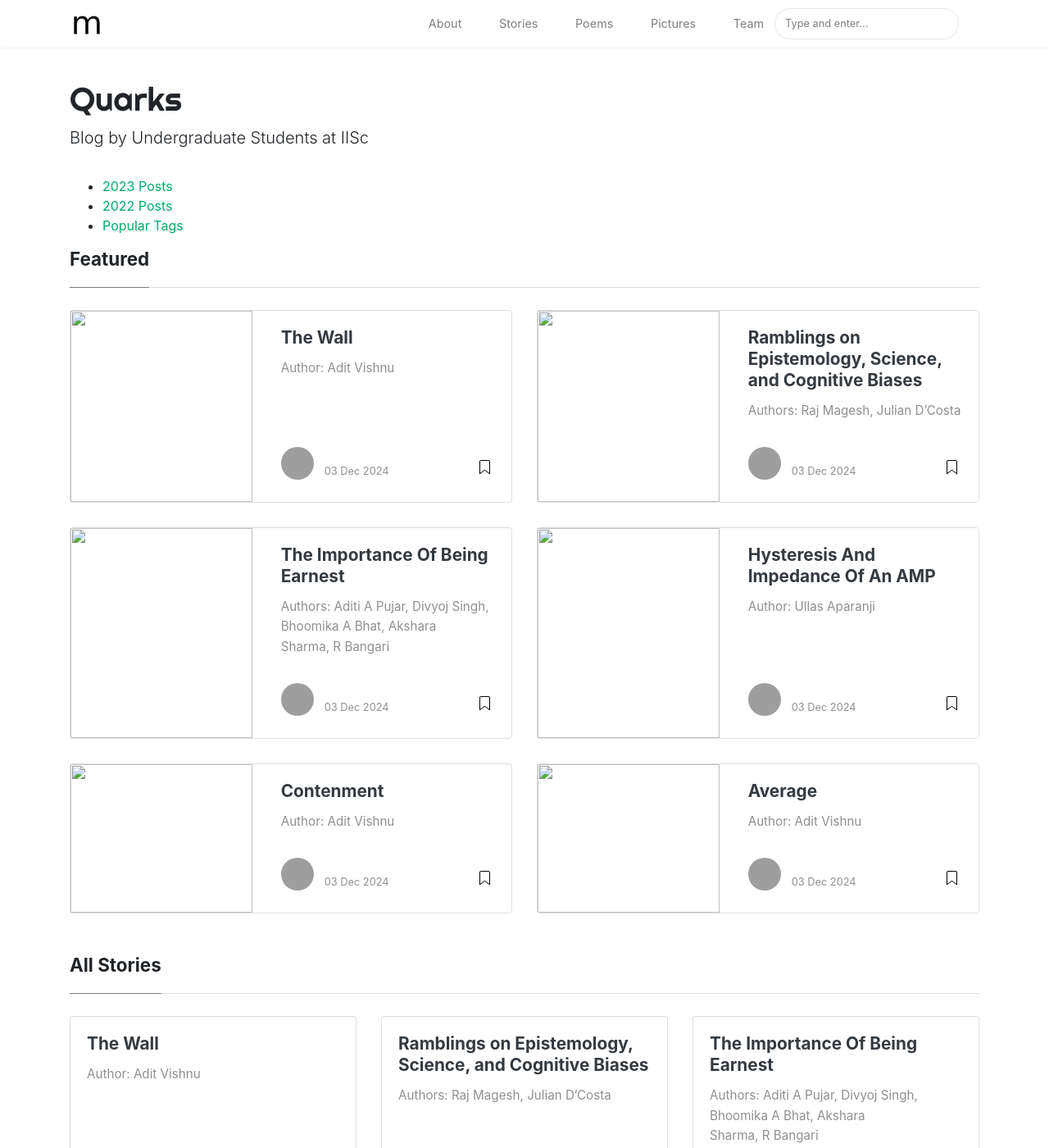
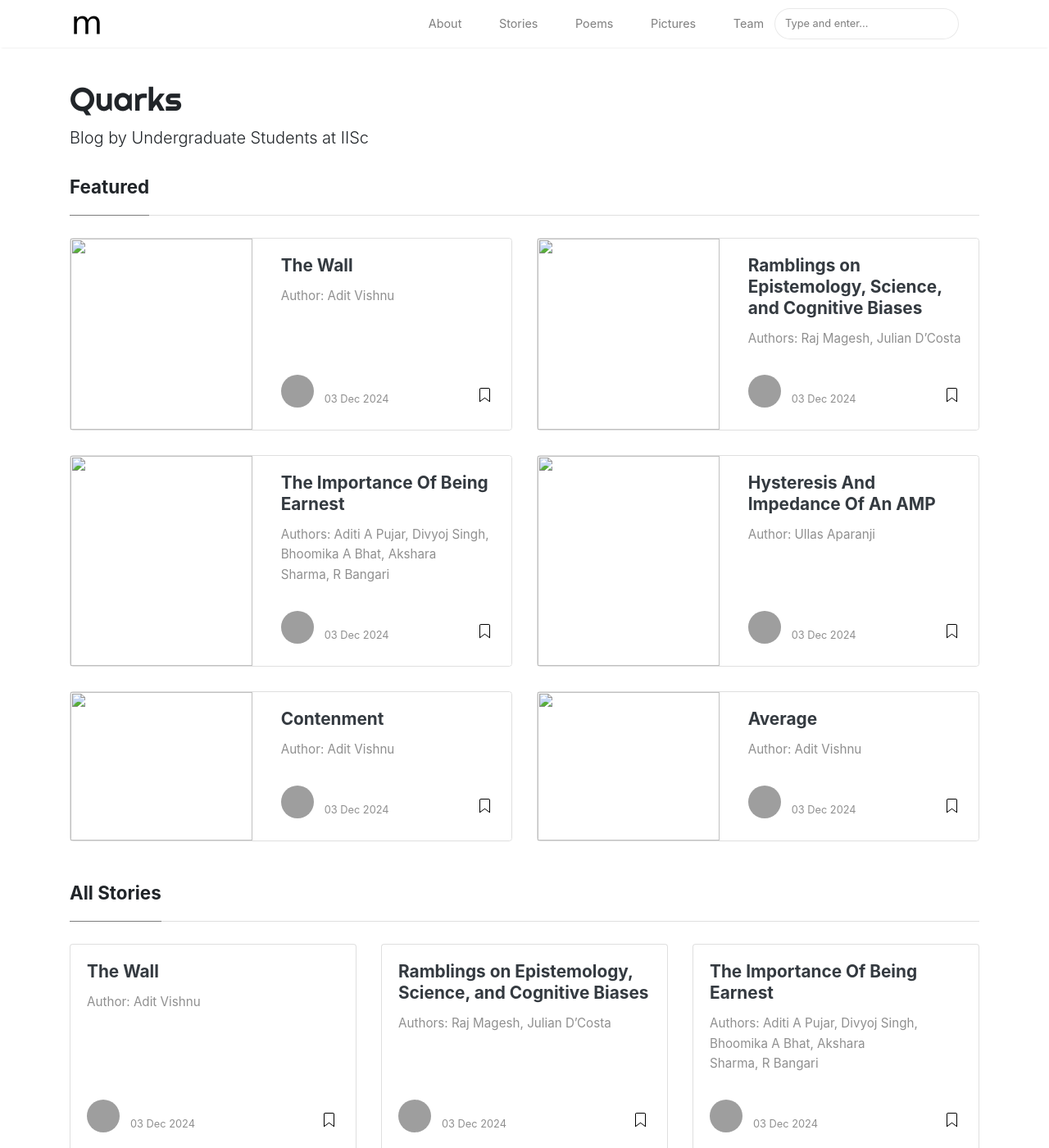
Before and after one commit to Quarks-IISc/blog, a Jekyll site: the page built from index.html, in a window 1280 px wide and 1400 px high, cut to the strip 0-1400 px from the top of the window. Shown: the whole strip at 82% size. Built offline with Jekyll 4.4.1, drawn with Linux system fonts in a browser that asks for light colours; nearby versions of some CDN libraries; the list of posts is cut into pages by our own code; grey boxes are pictures that could not be loaded.

Commit message:
Removing menu

```diff
--- a/_layouts/default.html
+++ b/_layouts/default.html
@@ -104,18 +104,6 @@
     </p>
 </div>
 
-<div class="hamburger-menu">
-    <span></span>
-    <span></span>
-    <span></span>
-  </div>
-  <div class="menu-content">
-    <ul>
-      <li><a href="/posts/year/2023">2023 Posts</a></li>
-      <li><a href="/posts/year/2022">2022 Posts</a></li>
-      <li><a href="/tags/popular/">Popular Tags</a></li>
-    </ul>
-  </div>
 
 <!-- Content -->
 <div class="main-content">
--- a/assets/css/screen.css
+++ b/assets/css/screen.css
@@ -926,15 +926,11 @@
 }
 
 .navbar-toggler {
-    display: none; /* If you want to hide the toggle button */
+    display: none; /* Hides the toggle button (hamburger menu) */
 }
 
 @media (max-width: 991px) {
     .navbar-nav {
-        display: block;
-    }
-
-    .navbar-toggler {
         display: block;
     }
 
```
